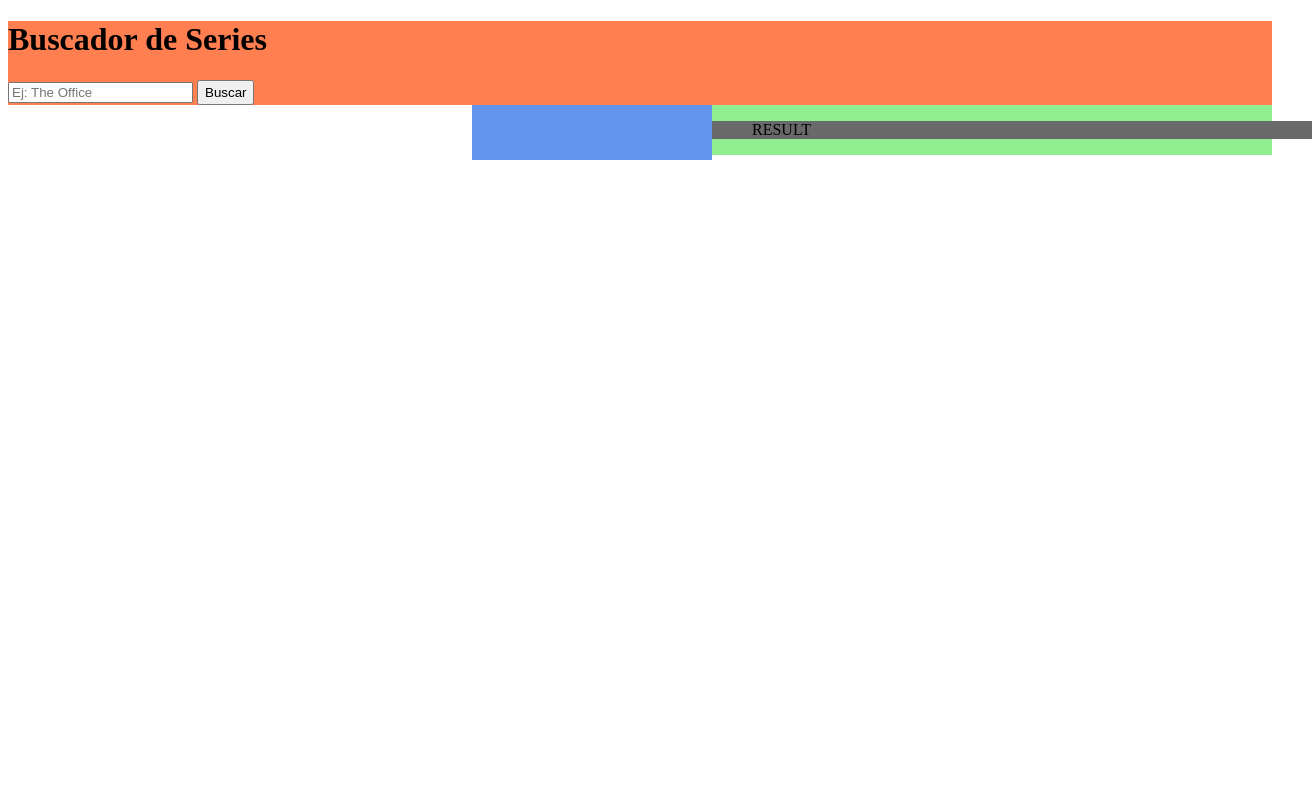
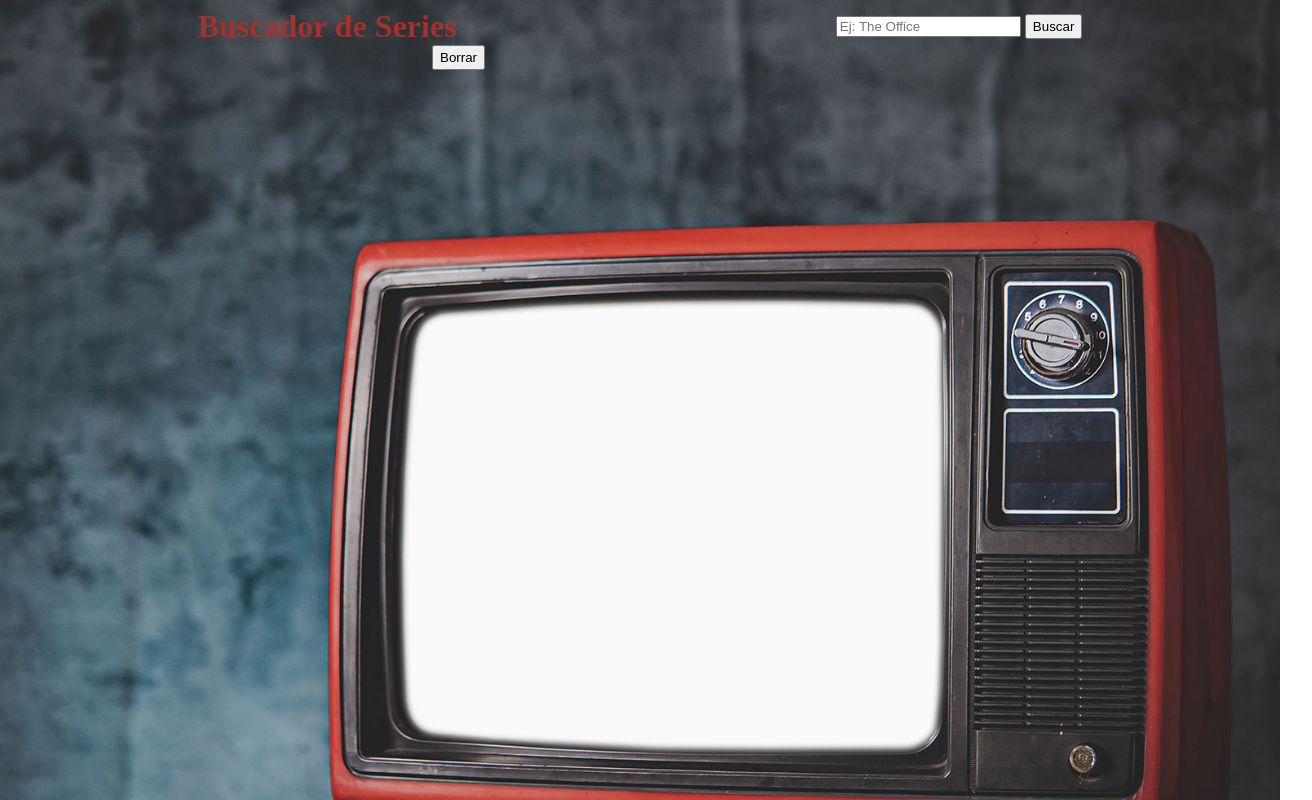
Before and after one commit to Adalab/modulo-2-evaluacion-final-AzaharaGV, a plain HTML site: page index.html in a window 1280 px wide. Shown: the whole page, 1312 px wide, since content can reach past the window. Drawn offline with Linux system fonts and the light colour scheme.

Commit message:
RUN CORRECTLY

```diff
--- a/index.html
+++ b/index.html
@@ -8,24 +8,20 @@
     <link rel="stylesheet" href="main.css" />
   </head>
 
-  <body>
+  <body class="back">
     <header class="header">
-      <h1>Buscador de Series</h1>
-      <form action="#" method="get">
+      <h1 class="tittleSeries">Buscador de Series</h1>
+      <form action="#" method="get" class="inputClass">
         <input type="text" class="js-userInput" placeholder="Ej: The Office" />
         <input type="button" class="button js-button" value="Buscar" />
       </form>
     </header>
     <main class="content">
       <section class="all-series-js">
-        <ul class="result js-placeResult">
-          RESULT
-        </ul>
+        <ul class="result js-placeResult"></ul>
       </section>
-      <section class="favorites js-favorites">
-        FAVORITES
-        <input class="button" type="reset" onclick="reset" value="Eliminar" />
-      </section>
+      <input type="button" class="button js-resetbutton" value="Borrar" />
+      <ul class="favorites js-favorites"></ul>
     </main>
 
     <script type="text/javascript" src="./main.js"></script>
--- a/main.css
+++ b/main.css
@@ -1,35 +1,71 @@
 .header {
-  background-color: coral;
+  display: flex;
+  justify-content: space-around;
+}
+
+.tittleSeries {
+  color: #a5312c;
+  align-items: center;
+  margin-top: auto;
+  margin-bottom: auto;
+}
+
+.inputClass {
+  margin-top: auto;
+  margin-bottom: auto;
 }
 
 .content {
   display: flex;
   flex-direction: row-reverse;
+  justify-content: flex-end;
 }
 .favorites {
-  background-color: cornflowerblue;
-  width: 30vh;
-  margin-left: 0px;
+  background-image: url(./images/still-life-with-retro-old-red-tv.jpg);
+  background-size: contain;
+  width: 30vw;
 }
 
 .result {
-  background-color: dimgrey;
-  width: 70vh;
+  width: 50vw;
 }
 
 .button {
   height: 25px;
 }
 
+.js-resetbutton {
+  height: 25px;
+}
+
 .all-series-js {
-  background-color: lightgreen;
   cursor: pointer;
   margin-bottom: 5px;
-  width: 70vh;
 }
 
 .SuperFavoriteSelect {
-  background-color: blueviolet;
+  background-color: #b7473d;
   font-family: Cambria, Cochin, Georgia, Times, "Times New Roman", serif;
   font-size: 20px;
+  list-style: none;
 }
+
+.back {
+  background-image: url(./images/still-life-with-retro-old-red-tv.jpg);
+  background-position: top;
+  background-size: cover;
+  position: 50% 50%;
+  background-repeat: no-repeat;
+}
+
+.results-css {
+  display: grid;
+  grid-template-columns: 1fr 2fr;
+  margin-bottom: 1.25rem;
+  box-shadow: 0.5rem 0.375rem 1.375rem -0.5625rem rgba(0, 0, 0, 0.56);
+  list-style: none;
+}
+
+.favCont {
+  list-style: none;
+}
--- a/main.js
+++ b/main.js
@@ -27,8 +27,10 @@ function introElementsByDom() {
   for (const itemSerie of searchResult) {
     const cards = document.createElement("ul");
     resultContainer.appendChild(cards);
+    cards.setAttribute("class", "results-css");
     const littleCards = document.createElement("li");
     littleCards.setAttribute("id", itemSerie.show.id);
+    littleCards.setAttribute("class", "cardsResult-css");
     cards.appendChild(littleCards);
     littleCards.setAttribute("class", "js-favoriteSelect");
     const allInfoCards = document.createTextNode(itemSerie.show.name);
@@ -72,7 +74,6 @@ function favoriteSelect(event) {
     favoritesShow.splice(indexShow, 1);
   }
 
-  console.log(favoritesShow);
   localStorageFavorite();
   renderFav();
 }
@@ -83,6 +84,7 @@ function renderFav() {
   favoriteContainer.innerHTML = "";
   const favCards = document.createElement("ul");
   favoriteContainer.appendChild(favCards);
+  favCards.setAttribute("class", "favCont");
   getFromLocalStorage();
   for (const itemSerie of favoritesShow) {
     const favLittleCards = document.createElement("li");
@@ -100,13 +102,10 @@ function renderFav() {
     } else {
       allInfoFavCardsImage.src = itemSerie.show.image.medium;
     }
-    localStorageFavorite();
   }
 }
 console.log(renderFav);
-
 //Almaceno datos en el localStorage
-
 function localStorageFavorite() {
   localStorage.setItem("localFavorites", JSON.stringify(favoritesShow));
 }
@@ -114,9 +113,25 @@ function localStorageFavorite() {
 function getFromLocalStorage() {
   // Hay algo en el localStrorage?
   // Si -> Sacar localStorage, parse, asignarselo a favoritesShow y llmar a renderFav()
-  if (localStorage !== "") {
-    favoritesShow = JSON.parse(localStorage.getItem("localFavorites"));
+
+  const favoriteLocalStorage = JSON.parse(
+    localStorage.getItem("localFavorites")
+  );
+  console.log(favoriteLocalStorage);
+  if (favoriteLocalStorage !== null) {
+    favoritesShow = favoriteLocalStorage;
   }
 }
+renderFav();
 
-renderFav();
+//Botón de reset
+
+const resetBoton = document.querySelector(".js-resetbutton");
+function resetFavorites() {
+  localStorage.removeItem("localFavorites");
+  favoritesShow = [];
+  localStorageFavorite();
+  renderFav();
+}
+
+resetBoton.addEventListener("click", resetFavorites);
```
Also changed, not shown: images/still-life-with-retro-old-red-tv.jpg (added), 1 other file.
